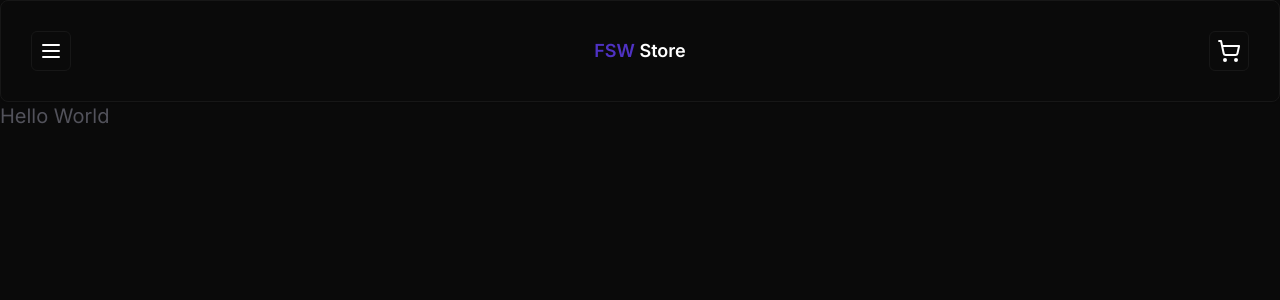
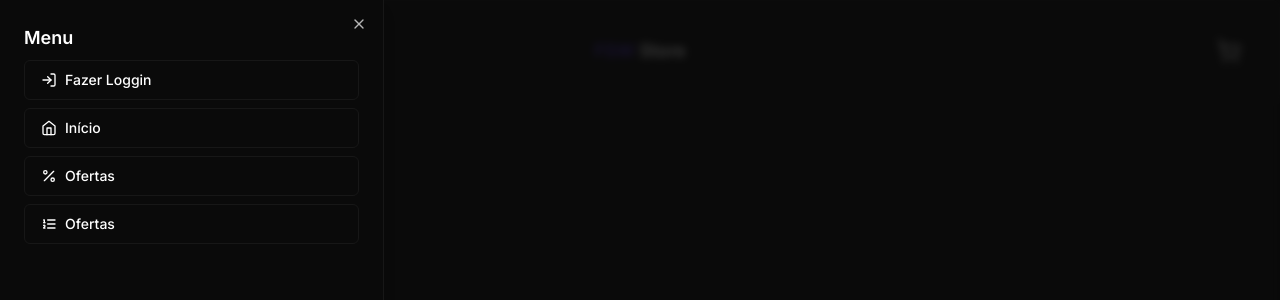
Before and after one commit to marlisonmourao/full-store, a Next.js app: page / in a window 1280 px wide. Both pictures are taken after a click on the button 51 px from the left and 51 px from the top of the page. Shown: the top 300 px of the page. Built offline with nearby package versions, Linux system fonts and the light colour scheme.

Commit message:
feat: add header menu using sheet components

```diff
--- a/package.json
+++ b/package.json
@@ -10,6 +10,7 @@
   },
   "dependencies": {
     "@prisma/client": "5.6.0",
+    "@radix-ui/react-dialog": "^1.0.5",
     "@radix-ui/react-slot": "^1.0.2",
     "@rocketseat/eslint-config": "^2.1.0",
     "class-variance-authority": "^0.7.0",
--- a/src/components/ui/header.tsx
+++ b/src/components/ui/header.tsx
@@ -1,13 +1,21 @@
 import { MenuIcon, ShoppingCartIcon } from 'lucide-react'
 import { Button } from './button'
 import { Card } from './card'
+import { Sheet, SheetTrigger } from './sheet'
+import Sidebar from './sidenar'
 
 const Header = () => {
   return (
     <Card className="flex items-center justify-between p-[1.875rem]">
-      <Button size="icon" variant="outline">
-        <MenuIcon />
-      </Button>
+      <Sheet>
+        <SheetTrigger asChild>
+          <Button size="icon" variant="outline">
+            <MenuIcon />
+          </Button>
+        </SheetTrigger>
+
+        <Sidebar />
+      </Sheet>
 
       <h1 className="text-lg font-semibold">
         <span className="text-primary">FSW</span> Store
--- /dev/null
+++ b/src/components/ui/sheet.tsx
@@ -0,0 +1,140 @@
+"use client"
+
+import * as React from "react"
+import * as SheetPrimitive from "@radix-ui/react-dialog"
+import { cva, type VariantProps } from "class-variance-authority"
+import { X } from "lucide-react"
+
+import { cn } from "@/lib/utils"
+
+const Sheet = SheetPrimitive.Root
+
+const SheetTrigger = SheetPrimitive.Trigger
+
+const SheetClose = SheetPrimitive.Close
+
+const SheetPortal = SheetPrimitive.Portal
+
+const SheetOverlay = React.forwardRef<
+  React.ElementRef<typeof SheetPrimitive.Overlay>,
+  React.ComponentPropsWithoutRef<typeof SheetPrimitive.Overlay>
+>(({ className, ...props }, ref) => (
+  <SheetPrimitive.Overlay
+    className={cn(
+      "fixed inset-0 z-50 bg-background/80 backdrop-blur-sm data-[state=open]:animate-in data-[state=closed]:animate-out data-[state=closed]:fade-out-0 data-[state=open]:fade-in-0",
+      className
+    )}
+    {...props}
+    ref={ref}
+  />
+))
+SheetOverlay.displayName = SheetPrimitive.Overlay.displayName
+
+const sheetVariants = cva(
+  "fixed z-50 gap-4 bg-background p-6 shadow-lg transition ease-in-out data-[state=open]:animate-in data-[state=closed]:animate-out data-[state=closed]:duration-300 data-[state=open]:duration-500",
+  {
+    variants: {
+      side: {
+        top: "inset-x-0 top-0 border-b data-[state=closed]:slide-out-to-top data-[state=open]:slide-in-from-top",
+        bottom:
+          "inset-x-0 bottom-0 border-t data-[state=closed]:slide-out-to-bottom data-[state=open]:slide-in-from-bottom",
+        left: "inset-y-0 left-0 h-full w-3/4 border-r data-[state=closed]:slide-out-to-left data-[state=open]:slide-in-from-left sm:max-w-sm",
+        right:
+          "inset-y-0 right-0 h-full w-3/4  border-l data-[state=closed]:slide-out-to-right data-[state=open]:slide-in-from-right sm:max-w-sm",
+      },
+    },
+    defaultVariants: {
+      side: "right",
+    },
+  }
+)
+
+interface SheetContentProps
+  extends React.ComponentPropsWithoutRef<typeof SheetPrimitive.Content>,
+    VariantProps<typeof sheetVariants> {}
+
+const SheetContent = React.forwardRef<
+  React.ElementRef<typeof SheetPrimitive.Content>,
+  SheetContentProps
+>(({ side = "right", className, children, ...props }, ref) => (
+  <SheetPortal>
+    <SheetOverlay />
+    <SheetPrimitive.Content
+      ref={ref}
+      className={cn(sheetVariants({ side }), className)}
+      {...props}
+    >
+      {children}
+      <SheetPrimitive.Close className="absolute right-4 top-4 rounded-sm opacity-70 ring-offset-background transition-opacity hover:opacity-100 focus:outline-none focus:ring-2 focus:ring-ring focus:ring-offset-2 disabled:pointer-events-none data-[state=open]:bg-secondary">
+        <X className="h-4 w-4" />
+        <span className="sr-only">Close</span>
+      </SheetPrimitive.Close>
+    </SheetPrimitive.Content>
+  </SheetPortal>
+))
+SheetContent.displayName = SheetPrimitive.Content.displayName
+
+const SheetHeader = ({
+  className,
+  ...props
+}: React.HTMLAttributes<HTMLDivElement>) => (
+  <div
+    className={cn(
+      "flex flex-col space-y-2 text-center sm:text-left",
+      className
+    )}
+    {...props}
+  />
+)
+SheetHeader.displayName = "SheetHeader"
+
+const SheetFooter = ({
+  className,
+  ...props
+}: React.HTMLAttributes<HTMLDivElement>) => (
+  <div
+    className={cn(
+      "flex flex-col-reverse sm:flex-row sm:justify-end sm:space-x-2",
+      className
+    )}
+    {...props}
+  />
+)
+SheetFooter.displayName = "SheetFooter"
+
+const SheetTitle = React.forwardRef<
+  React.ElementRef<typeof SheetPrimitive.Title>,
+  React.ComponentPropsWithoutRef<typeof SheetPrimitive.Title>
+>(({ className, ...props }, ref) => (
+  <SheetPrimitive.Title
+    ref={ref}
+    className={cn("text-lg font-semibold text-foreground", className)}
+    {...props}
+  />
+))
+SheetTitle.displayName = SheetPrimitive.Title.displayName
+
+const SheetDescription = React.forwardRef<
+  React.ElementRef<typeof SheetPrimitive.Description>,
+  React.ComponentPropsWithoutRef<typeof SheetPrimitive.Description>
+>(({ className, ...props }, ref) => (
+  <SheetPrimitive.Description
+    ref={ref}
+    className={cn("text-sm text-muted-foreground", className)}
+    {...props}
+  />
+))
+SheetDescription.displayName = SheetPrimitive.Description.displayName
+
+export {
+  Sheet,
+  SheetPortal,
+  SheetOverlay,
+  SheetTrigger,
+  SheetClose,
+  SheetContent,
+  SheetHeader,
+  SheetFooter,
+  SheetTitle,
+  SheetDescription,
+}
--- /dev/null
+++ b/src/components/ui/sidenar.tsx
@@ -0,0 +1,37 @@
+import { Home, ListOrderedIcon, LogInIcon, PercentIcon } from 'lucide-react'
+import { Button } from './button'
+import { SheetContent, SheetHeader } from './sheet'
+
+function Sidebar() {
+  return (
+    <SheetContent side="left">
+      <SheetHeader className="text-left text-lg font-semibold">
+        Menu
+      </SheetHeader>
+
+      <div className="mt-2 flex flex-col gap-2">
+        <Button variant="outline" className="w-full justify-start gap-2">
+          <LogInIcon size={16} />
+          Fazer Loggin
+        </Button>
+
+        <Button variant="outline" className="w-full justify-start gap-2">
+          <Home size={16} />
+          Início
+        </Button>
+
+        <Button variant="outline" className="w-full justify-start gap-2">
+          <PercentIcon size={16} />
+          Ofertas
+        </Button>
+
+        <Button variant="outline" className="w-full justify-start gap-2">
+          <ListOrderedIcon size={16} />
+          Ofertas
+        </Button>
+      </div>
+    </SheetContent>
+  )
+}
+
+export default Sidebar
```
Also changed, not shown: src/components/ui/button.tsx (+21 -21 lines), 1 other file (tests, documents, lock files or other folders).
